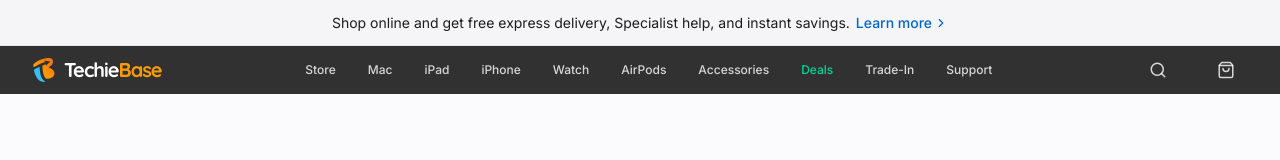
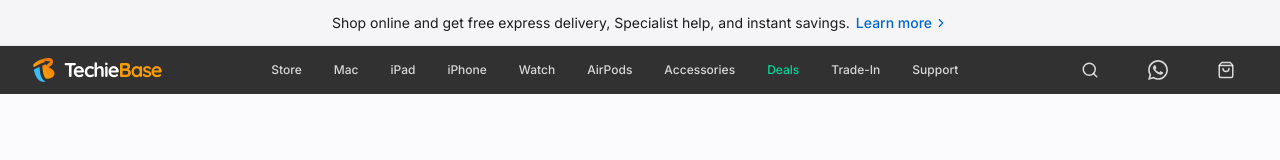
Before and after one commit to Mbdulrohim/TechieSuite, a React (Vite) app: page / in a window 1280 px wide. Shown: the top 160 px of the page. Built offline with nearby package versions, Linux system fonts and the light colour scheme.

Commit message:
feat: add WhatsApp contact link to Navbar

```diff
--- a/src/components/Header/Navbar.tsx
+++ b/src/components/Header/Navbar.tsx
@@ -140,6 +140,19 @@
             )}
           </div>
 
+          {/* WhatsApp Icon */}
+          <a
+            href="https://wa.me/2348143270982?text=Hello%20TechieBase!%20I%20have%20an%20inquiry."
+            target="_blank"
+            rel="noopener noreferrer"
+            className="hover:text-[#25D366] transition-colors h-11 min-w-[44px] flex items-center justify-center active:scale-[0.95]"
+            title="Chat with TechieBase on WhatsApp"
+          >
+            <svg className="w-5 h-5 fill-current" viewBox="0 0 24 24">
+              <path d="M.057 24l1.687-6.163c-1.041-1.804-1.588-3.849-1.587-5.946.003-6.556 5.338-11.891 11.893-11.891 3.181.001 6.167 1.24 8.413 3.488 2.245 2.248 3.481 5.236 3.48 8.414-.003 6.557-5.338 11.892-11.893 11.892-1.99-.001-3.951-.5-5.688-1.448l-6.305 1.654zm6.597-3.807c1.676.995 3.276 1.591 5.392 1.592 5.448 0 9.886-4.434 9.889-9.885.002-5.462-4.415-9.89-9.881-9.892-5.452 0-9.887 4.434-9.889 9.884-.001 2.225.651 3.891 1.746 5.634l-.999 3.648 3.742-.981zm11.387-5.464c-.074-.124-.272-.198-.57-.347-.297-.149-1.758-.868-2.031-.967-.272-.099-.47-.149-.669.149-.198.297-.768.967-.941 1.165-.173.198-.347.223-.644.074-.297-.149-1.255-.462-2.39-1.475-.883-.788-1.48-1.761-1.653-2.059-.173-.297-.018-.458.13-.606.134-.133.297-.347.446-.521.151-.172.2-.296.3-.495.099-.198.05-.372-.025-.521-.075-.148-.669-1.611-.916-2.206-.242-.579-.487-.501-.669-.51l-.57-.01c-.198 0-.52.074-.792.372s-1.04 1.016-1.04 2.479 1.065 2.876 1.213 3.074c.149.198 2.095 3.2 5.076 4.487.709.306 1.263.489 1.694.626.712.226 1.36.194 1.872.118.571-.085 1.758-.719 2.006-1.413.248-.695.248-1.29.173-1.414z"/>
+            </svg>
+          </a>
+
           {/* Bag Icon */}
           <button onClick={onOpenCart} className="hover:text-white transition-colors relative h-11 min-w-[44px] flex items-center justify-center active:opacity-80">
             <ShoppingBag className="w-[18px] h-[18px]" />
```
